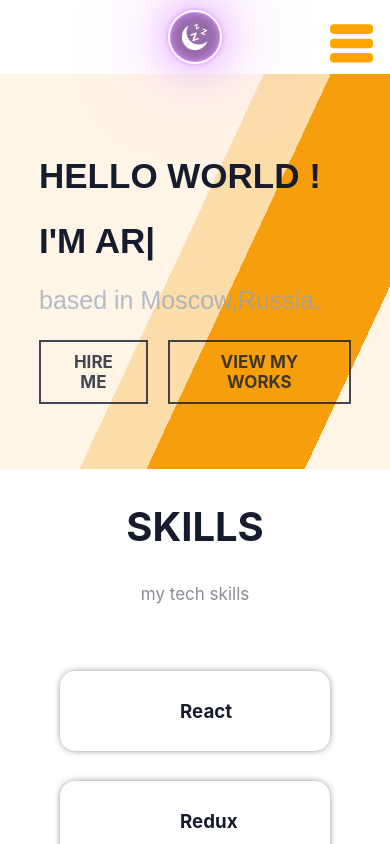
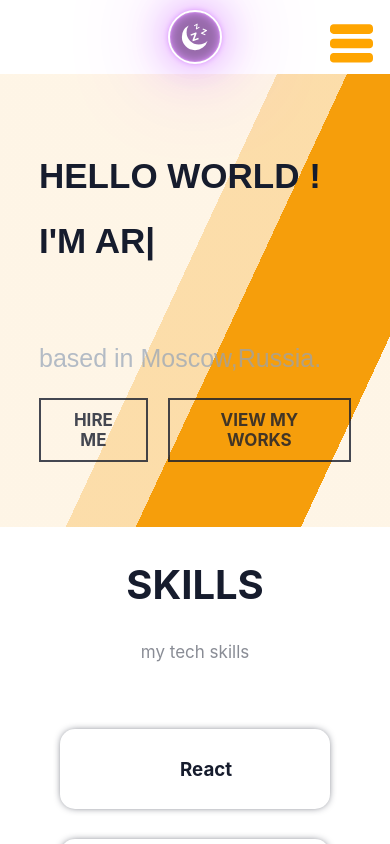
Before and after one commit to ArtemYanchenko/portfolio, a React (Create React App) app: page / in a window 390 px wide. Shown: the top 844 px of the page. Built offline with nearby package versions, Linux system fonts and the light colour scheme; some icons are missing; a web font is replaced by a local one.

Commit message:
refactor media query

```diff
--- a/src/main/main.module.css
+++ b/src/main/main.module.css
@@ -99,8 +99,12 @@
         font-size: 35px;
 
     }
+    .typingTextWrapper{
+        height: 100px;
+    }
     .typingText{
         color:var(--text-color);
+
     }
     .photo{
         display: none;
```
